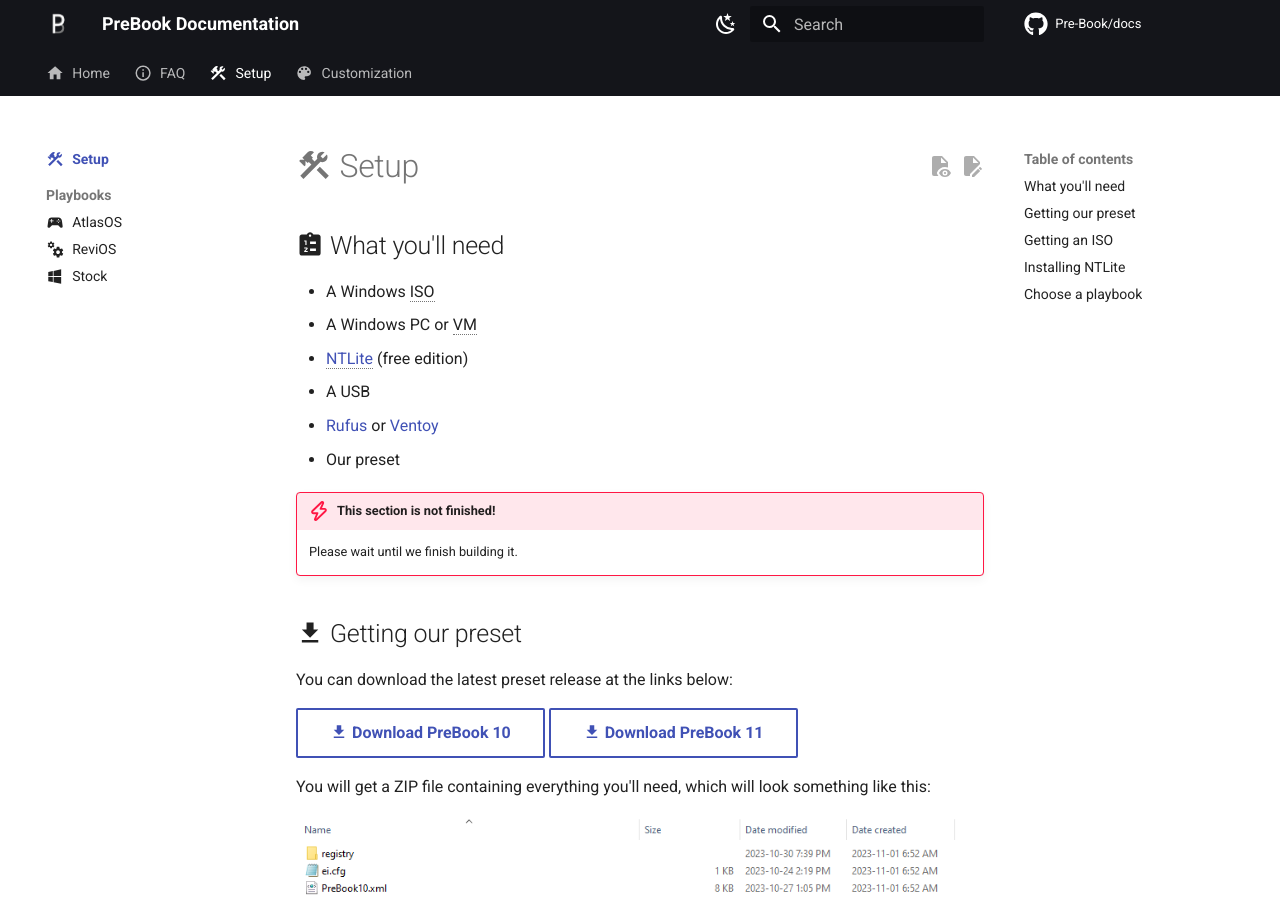
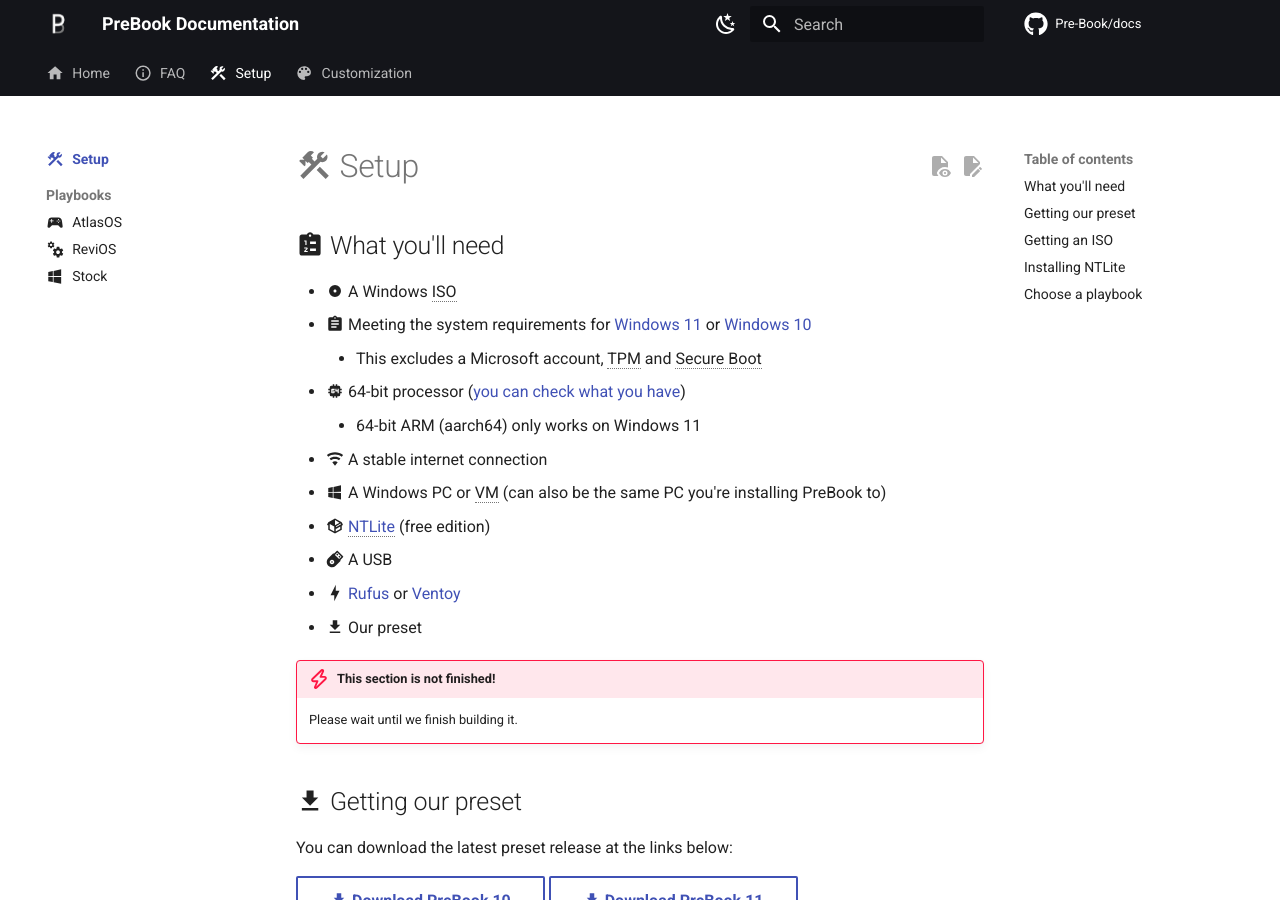
Before and after one commit to Pre-Book/docs, an MkDocs documentation site: the page built from docs/setup/README.md, in a window 1280 px wide and 900 px high. Built offline with MkDocs 1.6.1 and Material for MkDocs 9.7.7, drawn with Linux system fonts in a browser that asks for light colours; emoji names are drawn with the system emoji font; comment, search, counter and statistics services are not loaded.

Commit message:
fix: rufus guide and requirements

```diff
--- a/docs/setup/README.md
+++ b/docs/setup/README.md
@@ -7,12 +7,17 @@ description: How to use PreBook.
 
 ## :material-clipboard-list: What you'll need
 
-- A Windows ISO
-- A Windows PC or VM
-- [NTLite](https://ntlite.com) (free edition)
-- A USB
-- [Rufus](https://rufus.ie "Bootable USB creator for Windows") or [Ventoy](https://www.ventoy.net "Multiple ISOs on one USB stick!")
-- Our preset
+- :material-disc: A Windows ISO
+- :material-clipboard-text: Meeting the system requirements for [Windows 11](https://www.microsoft.com/en-gb/windows/windows-11-specifications#table1) or [Windows 10](https://www.microsoft.com/en-gb/windows/windows-10-specifications#primaryR2)
+    - This excludes a Microsoft account, TPM and Secure Boot
+- :material-cpu-64-bit: 64-bit processor ([you can check what you have](https://support.microsoft.com/en-us/windows/which-version-of-windows-operating-system-am-i-running-628bec99-476a-2c13-5296-9dd081cdd808))
+    - 64-bit ARM (aarch64) only works on Windows 11 <!-- Taken from AtlasOS docs, credit to all docs contributors -->
+- :material-wifi: A stable internet connection
+- :material-microsoft-windows: A Windows PC or VM (can also be the same PC you're installing PreBook to)
+- :material-package-variant: [NTLite](https://ntlite.com) (free edition)
+- :material-usb-flash-drive: A USB
+- :material-lightning-bolt: [Rufus](https://rufus.ie "Bootable USB creator for Windows") or [Ventoy](https://www.ventoy.net "Multiple ISOs on one USB stick!")
+- :material-download: Our preset
 
 !!! danger "This section is not finished!"
 
```
Also changed, not shown: docs/setup/playbooks/atlas.md (+3 -1 lines), docs/assets/rufus-site.png (added).
